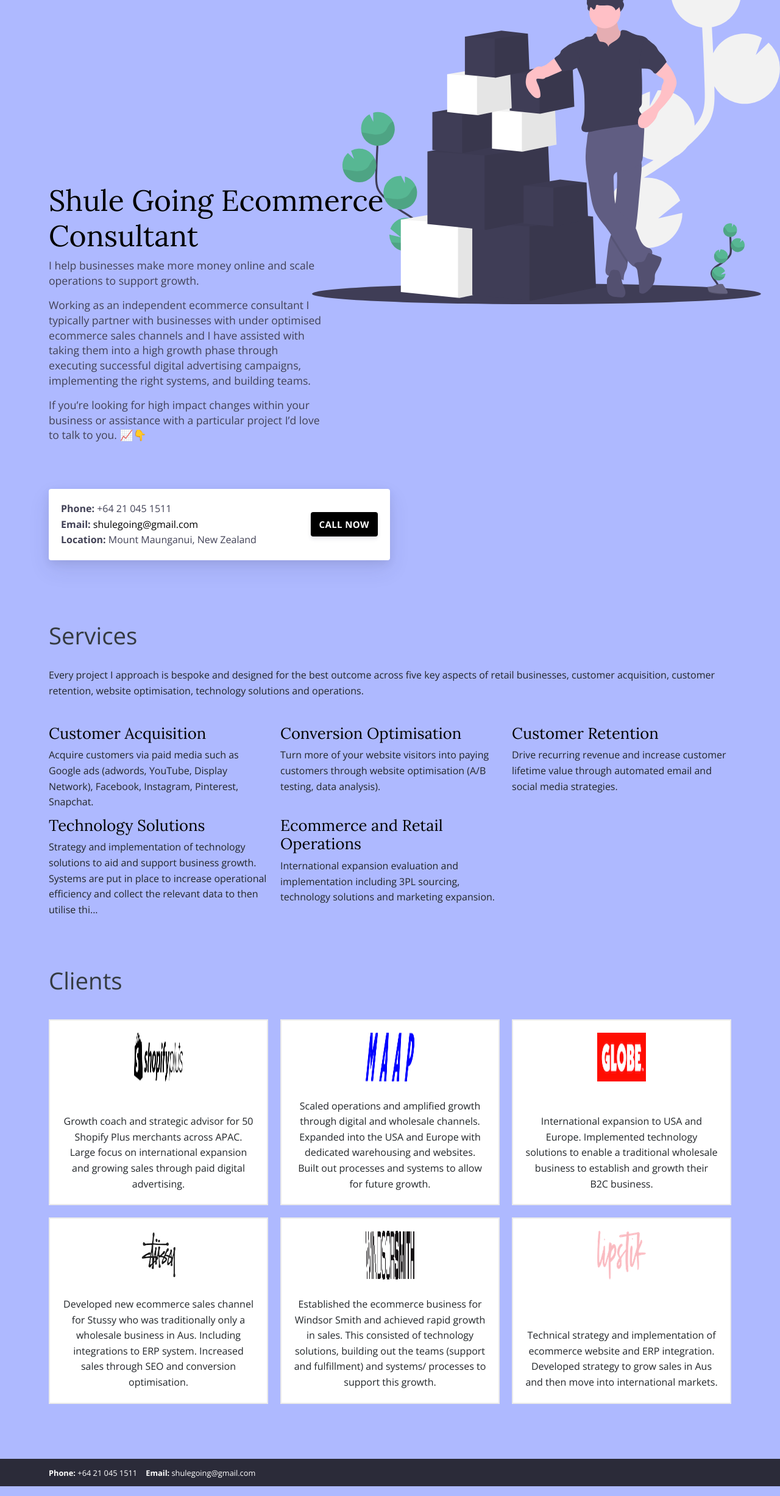
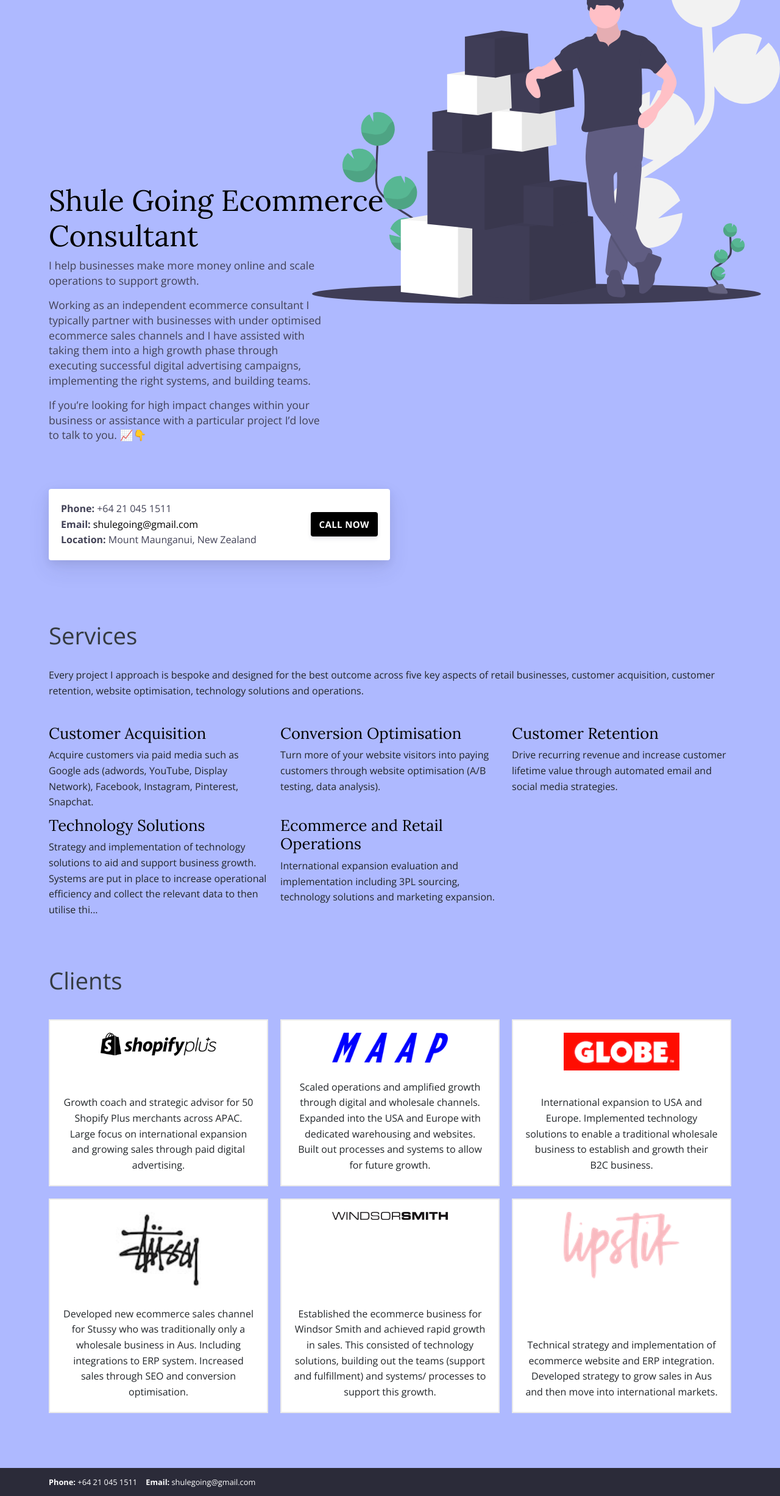
Before and after one commit to sgoing/shulegoing, a Jekyll site: the page built from index.html, in a window 1280 px wide. Shown: the whole page at 61% size. Built offline with Jekyll 4.4.1, drawn with Linux system fonts in a browser that asks for light colours.

Commit message:
june 27 3

```diff
--- a/_sass/components/_feature.scss
+++ b/_sass/components/_feature.scss
@@ -9,8 +9,8 @@
   text-align: center;
   .feature-image {
     flex: 0 0 auto;
-    width: 80px;
-    height: 80px;
+    width: 60%;//80px;
+    height: auto;//80px;
     display: flex;
     margin-bottom: 20px;
     text-align: center;
@@ -18,7 +18,6 @@
   img {
     width: 100%;
     height: auto;
-    display: flex;
   }
   .feature-title {
     font-size: 1.5rem;
```
